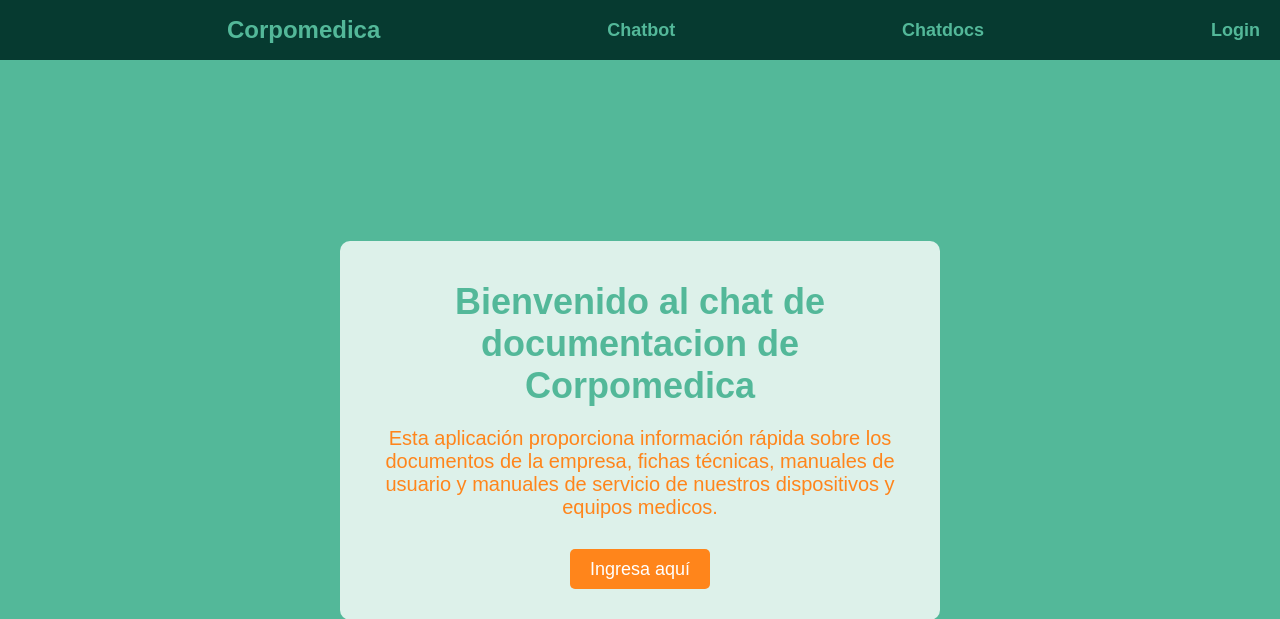
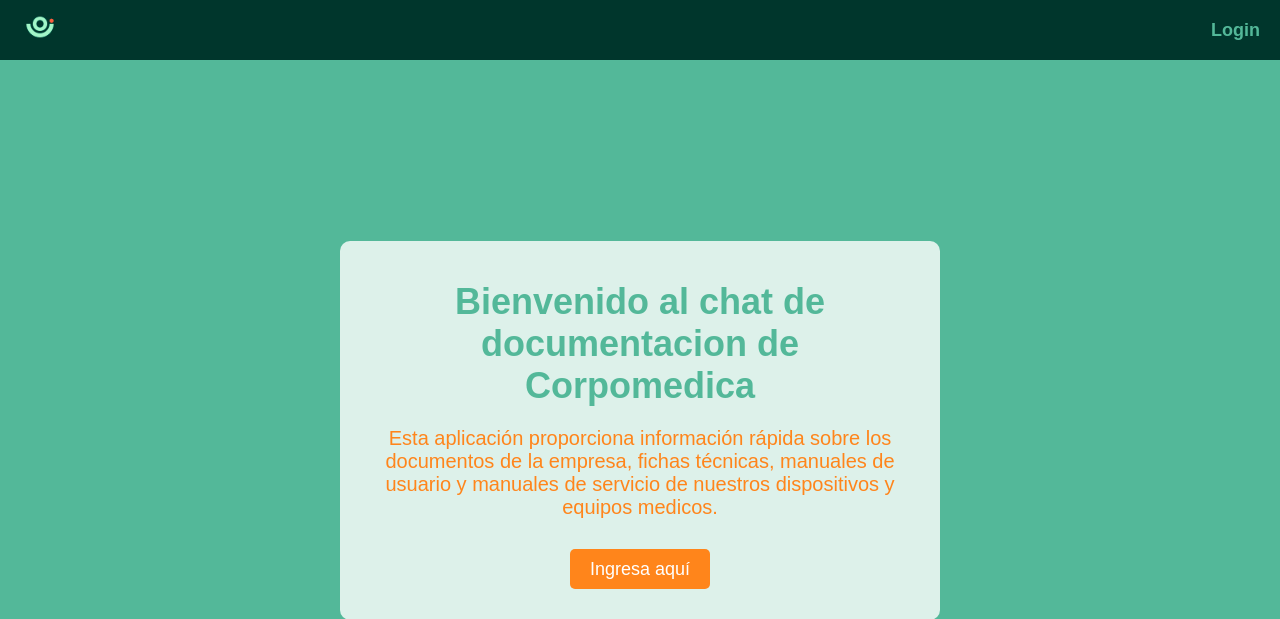
Before and after one commit to krzKraken/django-corpo-rag, a Django app: page / in a window 1280 px wide. Shown: the top 619 px of the page. Run offline with Django 5.2, Linux system fonts and the light colour scheme.

Commit message:
file manages

```diff
--- a/templates/base.html
+++ b/templates/base.html
@@ -8,6 +8,7 @@
     <!-- <link rel="stylesheet" href="https://stackpath.bootstrapcdn.com/bootstrap/4.3.1/css/bootstrap.min.css"> -->
     {% block styles %}{% endblock %}
   </head>
+
   <body>
     {% block content %}{% endblock %}
     <!-- <script src="https://code.jquery.com/jquery-3.3.1.slim.min.js"></script> -->
--- a/templates/welcome.html
+++ b/templates/welcome.html
@@ -1,3 +1,6 @@
+{% load static %}
+
+
 <!doctype html>
 <html lang="es">
   <head>
@@ -24,7 +27,7 @@
 
       .navbar {
         width: 100%;
-        background-color: #063a30;
+        background-color: #00362c;
         height: 60px;
         display: flex;
         justify-content: space-between;
@@ -106,11 +109,18 @@
   </head>
   <body>
     <header class="navbar">
-      <a href="/">
-        <img src="" alt="" />
-      </a>
-      <div class="logo">Corpomedica</div>
+      <div class="logo">
+        <a href="/">
+          <img
+            src="{% static 'logo.jpg' %}"
+            alt="Corpomedica"
+            width="40"
+            height="40"
+          />
+        </a>
+      </div>
 
+      {% if user.is_authenticated %}
       <div>
         <div class="nav-links">
           <a href="chatbot">Chatbot</a>
@@ -121,6 +131,7 @@
           <a href="chatdocs">Chatdocs</a>
         </div>
       </div>
+      {% endif %}
       <div class="nav-links">
         <a href="login">Login</a>
       </div>
```
Also changed, not shown: chatbot/static/logo.jpg (added), chatbot/static/logo_corpomedicawhite.jpg (added), static/css/base.css (added).
